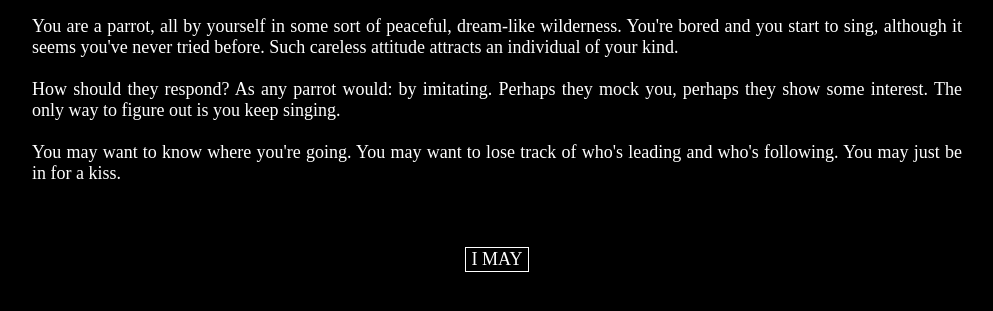
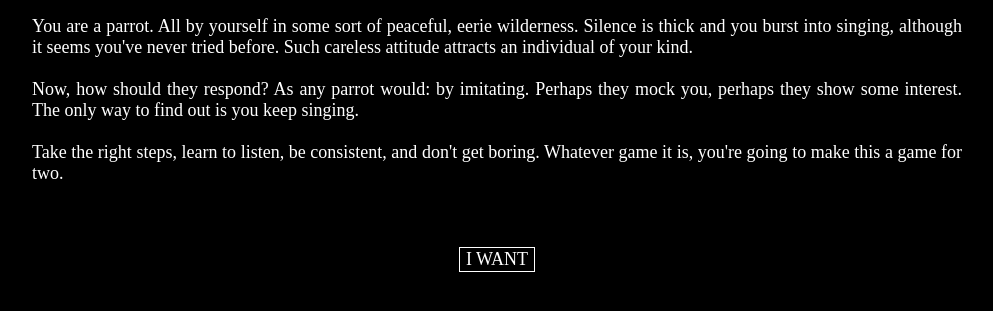
Before and after one commit to tommasosciotto/fuity, a plain HTML site: page index.html in a window 1280 px wide. Shown: the part 105-416 px from the top of the page, without its empty margins (143-1136 px from the left). Drawn offline with Linux system fonts and the light colour scheme; a web font is replaced by a local one.

Commit message:
Update index.html

```diff
--- a/index.html
+++ b/index.html
@@ -22,20 +22,19 @@
 	<div id = "scope">
 
 		<div id = "introduction">
-			You are a parrot, all by yourself in some sort of peaceful, dream-like wilderness.
-			You're bored and you start to sing, although it seems you've never tried before.
-			Such careless attitude attracts an individual of your kind.<br>
+			You are a parrot. All by yourself in some sort of peaceful, eerie wilderness.
+      Silence is thick and you burst into singing, although it seems you've never tried before.
+      Such careless attitude attracts an individual of your kind.<br>
 			<br>
-			How should they respond? As any parrot would: by imitating.
-			Perhaps they mock you, perhaps they show some interest.
-			The only way to figure out is you keep singing.<br>
+			Now, how should they respond? As any parrot would: by imitating.
+      Perhaps they mock you, perhaps they show some interest.
+      The only way to find out is you keep singing.<br>
 			<br>
-			You may want to know where you're going.
-			You may want to lose track of who's leading and who's following.
-			You may just be in for a kiss.
+			Take the right steps, learn to listen, be consistent, and don't get boring.
+      Whatever game it is, you're going to make this a game for two.
 			<br><br><br><br>
 			<div style="text-align: center;">
-				<button id = "Imay"> I MAY </button>
+				<button id = "Iwant"> I WANT </button>
 			</div>
 		</div>
 
```
